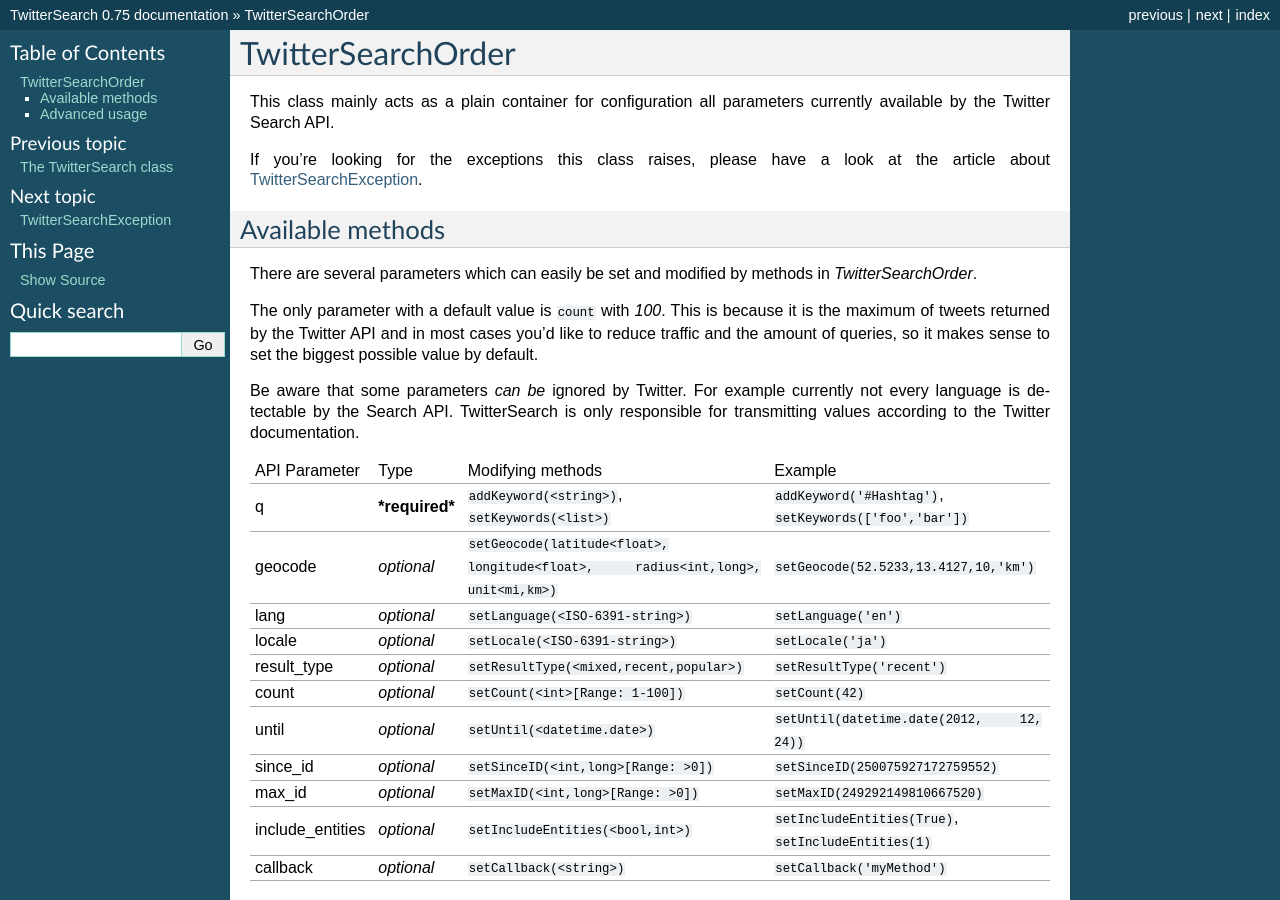
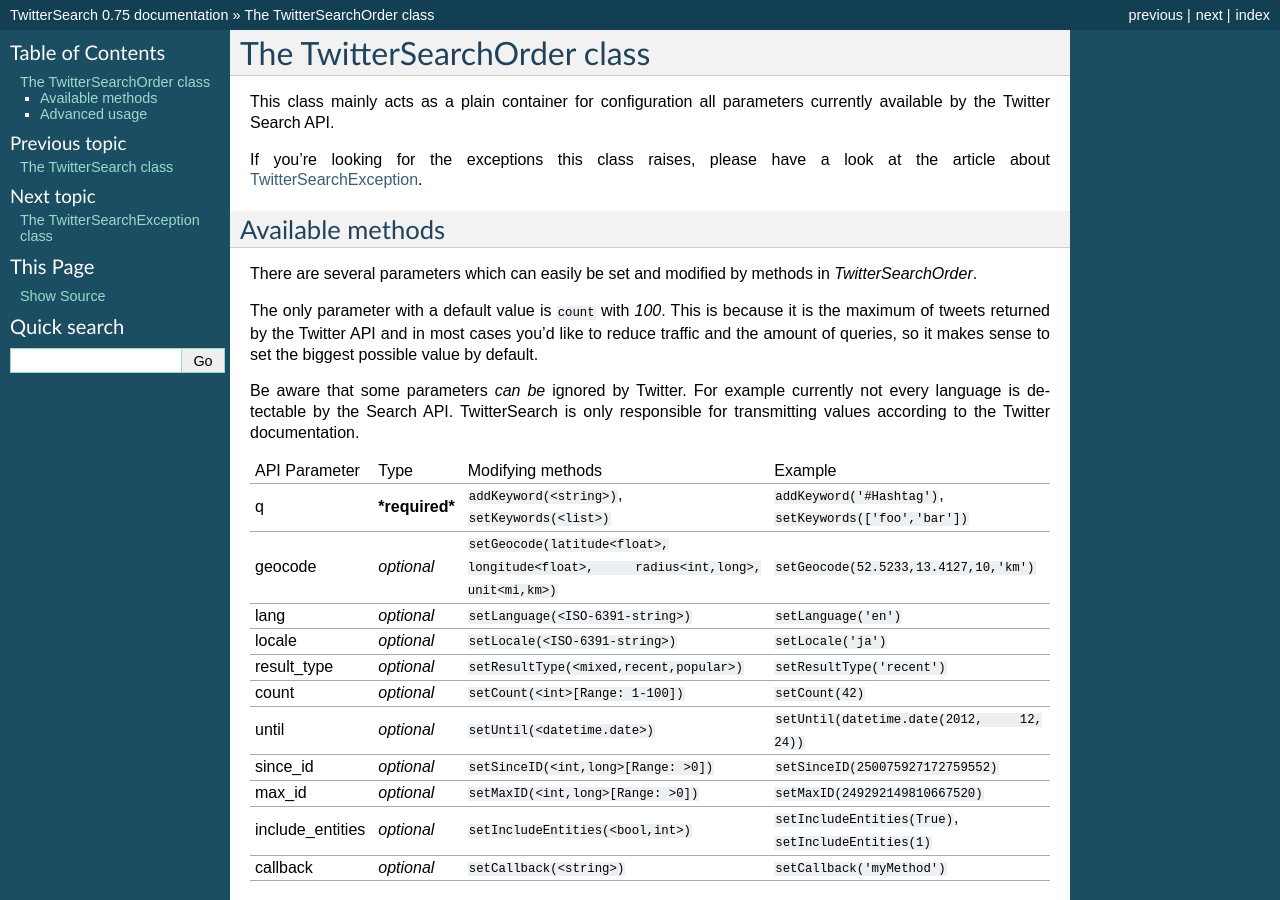
Before and after one commit to ckoepp/TwitterSearch, a Sphinx documentation site: the page built from docs/TwitterSearchOrder.rst, in a window 1280 px wide and 900 px high. Built offline with Sphinx 7.4.7, drawn with Linux system fonts in a browser that asks for light colours; some of the changed text lies outside the part shown.

Commit message:
topics changed

```diff
--- a/docs/TwitterSearch.rst
+++ b/docs/TwitterSearch.rst
@@ -5,8 +5,8 @@
 
 If you're looking for the exceptions thrown by this class based on the HTTP status, please read the article about `TwitterSearchException <TwitterSearchException.html>`_.
 
-Methods
--------
+Available methods
+-----------------
 
 ============================================== ====================================================================================================================================================================================================== ================================================================================================================
 Method                                         Description                                                                                                                                                                                            Example
--- a/docs/TwitterSearchException.rst
+++ b/docs/TwitterSearchException.rst
@@ -1,5 +1,5 @@
-TwitterSearchException
-======================
+The TwitterSearchException class
+================================
 
 This class is all about exceptions (surprise, surprise!). All exception based directly on TwitterSearch will consist of a **code** and a **message** describing the reason of the exception shortly.
 
--- a/docs/TwitterSearchOrder.rst
+++ b/docs/TwitterSearchOrder.rst
@@ -1,5 +1,5 @@
-TwitterSearchOrder
-==================
+The TwitterSearchOrder class
+============================
 
 This class mainly acts as a plain container for configuration all parameters currently available by the Twitter Search API.
 
```
